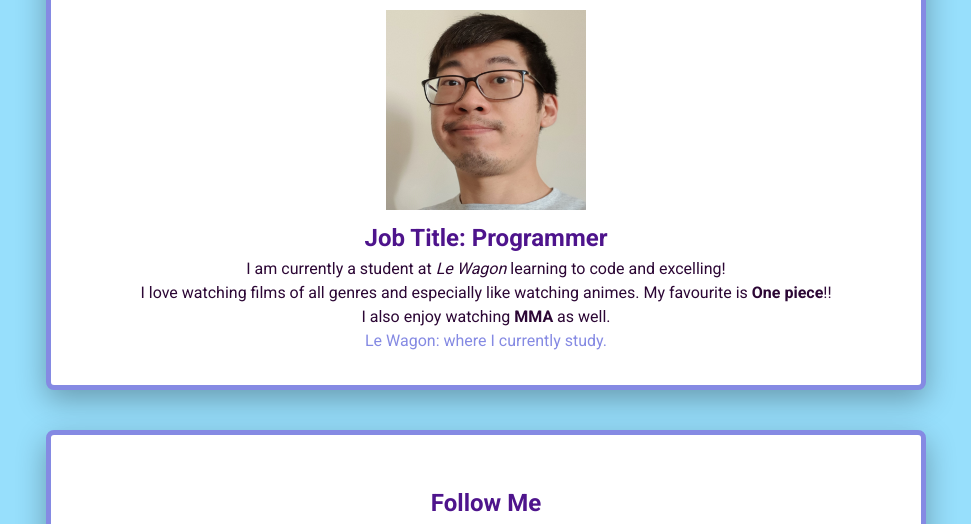
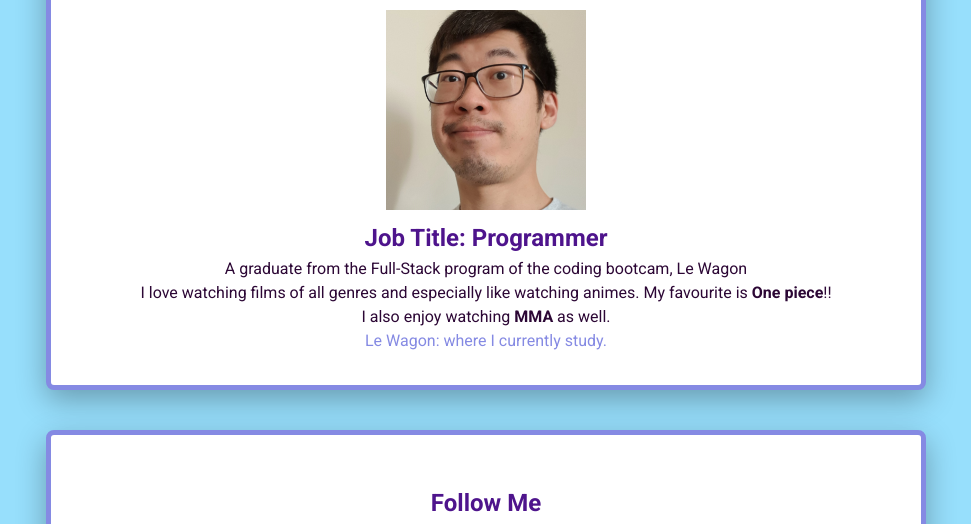
Before and after one commit to cht-tsang/cht-tsang.github.io, a plain HTML site: page index.html in a window 1280 px wide. Shown: the part 145-669 px from the top of the page, without its empty margins (154-1125 px from the left). Drawn offline with Linux system fonts and the light colour scheme.

Commit message:
changed picture styling to fit better and changed some content

```diff
--- a/index.html
+++ b/index.html
@@ -1,21 +1,23 @@
 <!DOCTYPE html>
 <html>
+
 <head>
   <title>Chi Hung Tsang's Profile</title>
-    <meta name="description" content="The amazing profile of Chi Hung Tsang!!">
+  <meta name="description" content="Welcome to the profile of Chi Hung Tsang!!">
   <meta name="viewport" content="width=device-width, initial-scale=1">
   <link rel="stylesheet" href="https://use.fontawesome.com/releases/v5.6.3/css/all.css">
   <link rel="stylesheet" href="style.css">
   <meta charset="utf-8">
 </head>
+
 <body>
   <div class="container">
     <div class="card">
       <h1>Chi Hung Tsang</h1>
-        <img src="images/20200405_150810.jpg" alt="My face :/" width="200px" height="200px">
+      <img id="profile-pic" src="images/20200405_150810.jpg" alt="My face :/" width="200px" height="200px">
 
       <h2>Job Title: Programmer</h2>
-        <p>I am currently a student at <em>Le Wagon</em> learning to code and excelling!</p>
+      <p>A graduate from the Full-Stack program of the coding bootcam, Le Wagon</p>
       <p>
         I love watching films of all genres and especially like watching animes.
         My favourite is <strong>One piece</strong>!!
@@ -46,4 +48,5 @@
     </div>
   </div>
 </body>
+
 </html>
--- a/style.css
+++ b/style.css
@@ -69,3 +69,7 @@ a:hover {
   border: solid 5px #858AE3;
   text-align: center;
 }
+
+#profile-pic {
+  object-fit: cover;
+}
```
Lines whose indentation alone changed are shown as unchanged.
